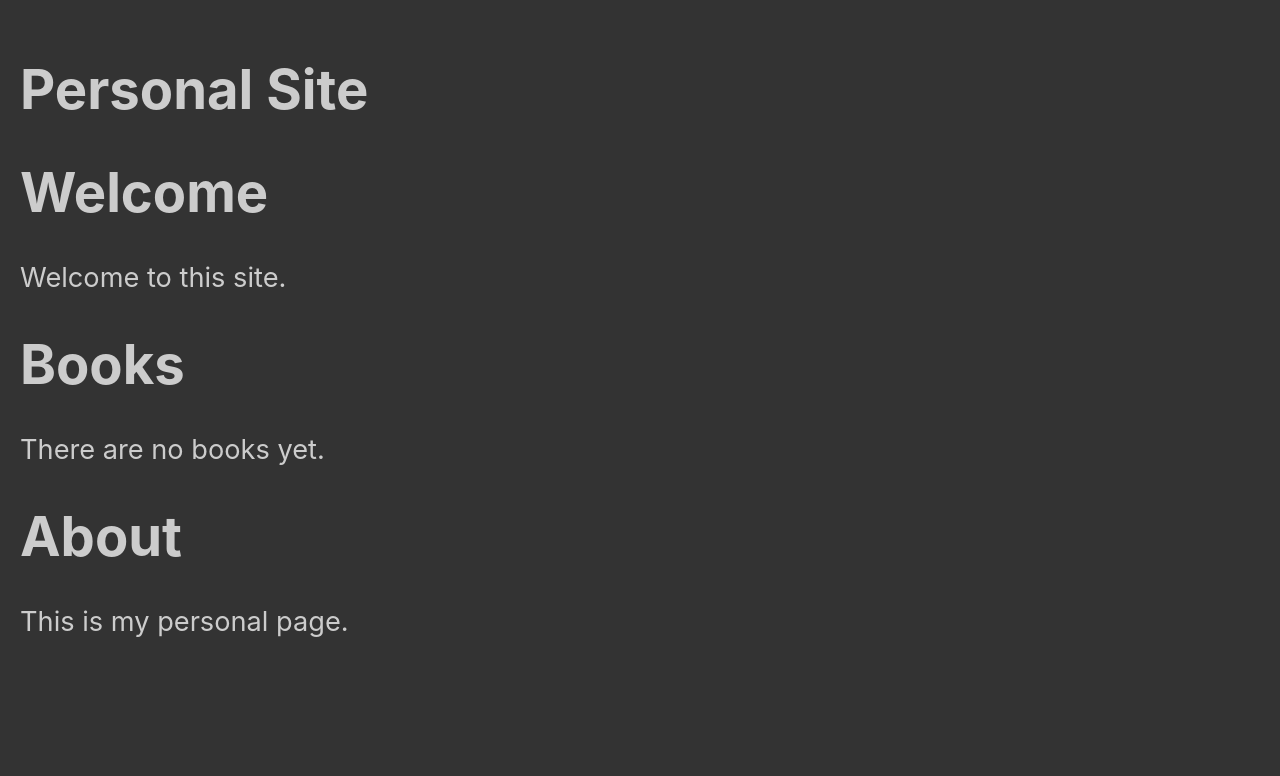
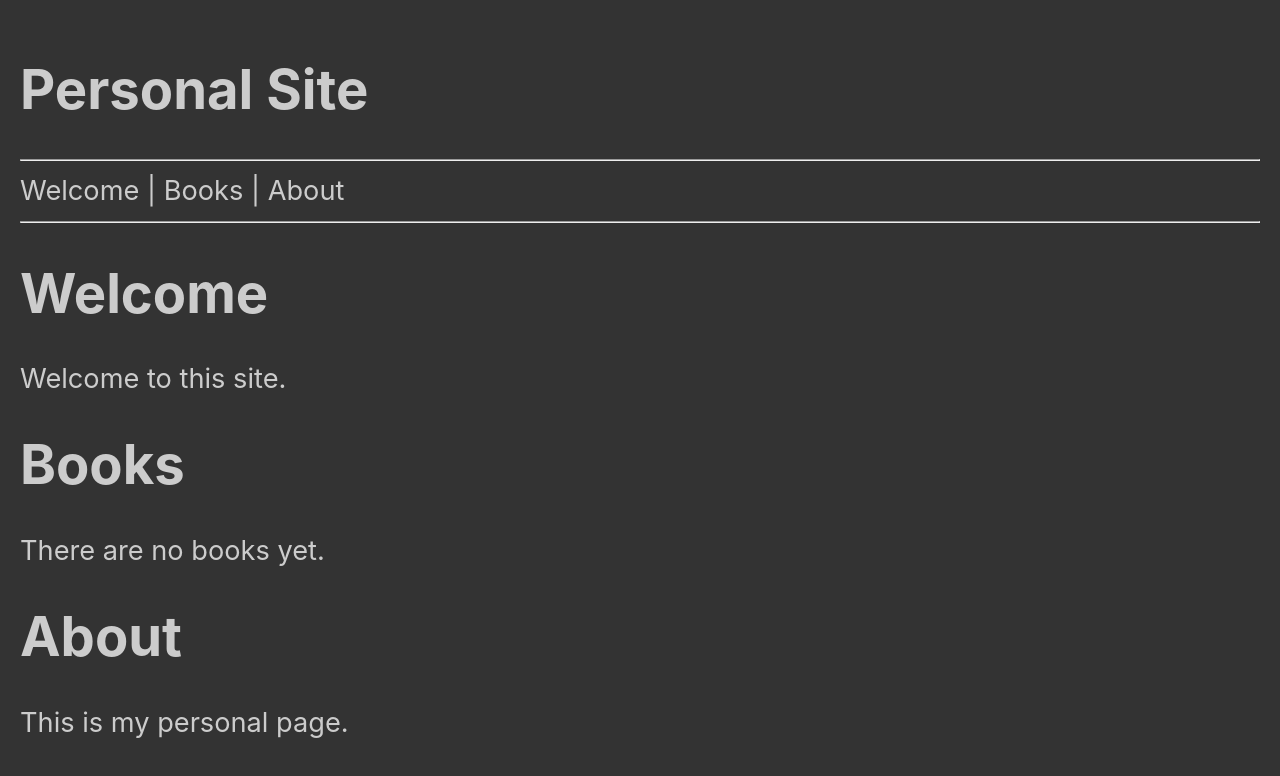
Before and after one commit to MrGultekin/react-simple-router-nav-and-search, a React (Vite) app: page / in a window 1280 px wide. Shown: the top 776 px of the page. Built offline with nearby package versions, Linux system fonts and the light colour scheme.

Commit message:
Basic navbar done.

```diff
--- a/src/App.jsx
+++ b/src/App.jsx
@@ -7,6 +7,9 @@ function App() {
   return (
     <div className="App">
      <h1>Personal Site</h1>
+        <hr/>
+        Welcome | Books | About
+        <hr/>
         <PageWelcome/>
         <PageBooks/>
         <PageAbout/>
```
